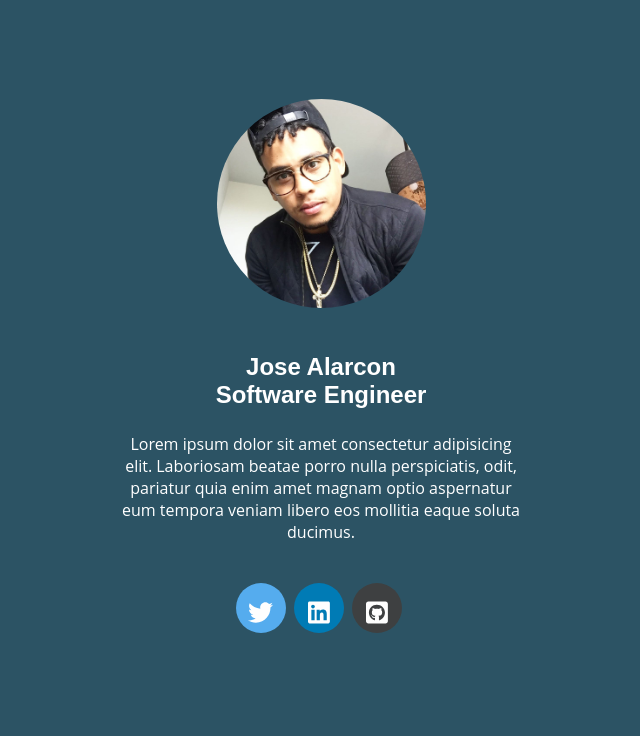
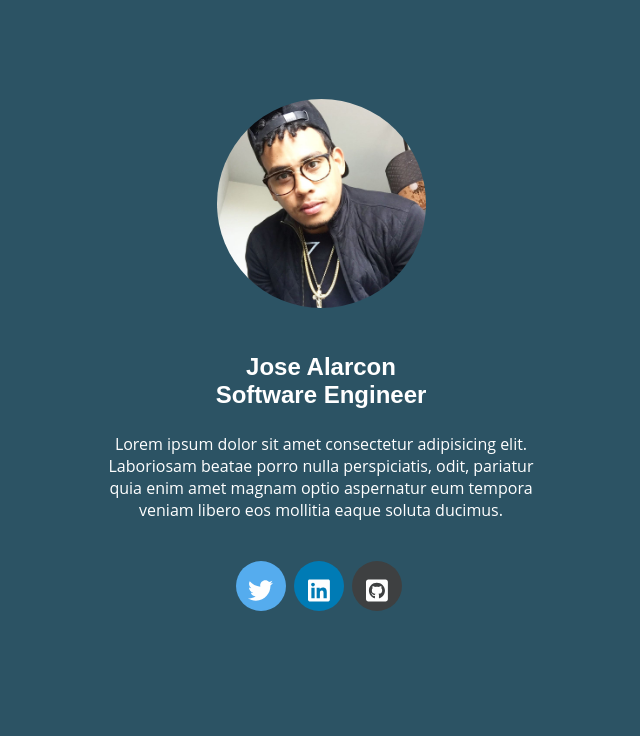
Before and after one commit to josealarconchacon/jose-profile-webpage, a PHP site: page / in a window 1280 px wide. Shown: the part 43-779 px from the top of the page, without its empty margins (319-959 px from the left). Run offline with PHP 8.4, Linux system fonts and the light colour scheme; some libraries are stand-ins or nearby versions.

Commit message:
container width

```diff
--- a/css/profile.css
+++ b/css/profile.css
@@ -43,7 +43,7 @@ body {
 }
 
 .container {
-  max-width: 600px;
+  max-width: 50%;
   margin: 0 auto;
   padding: 100px;
 }
```
